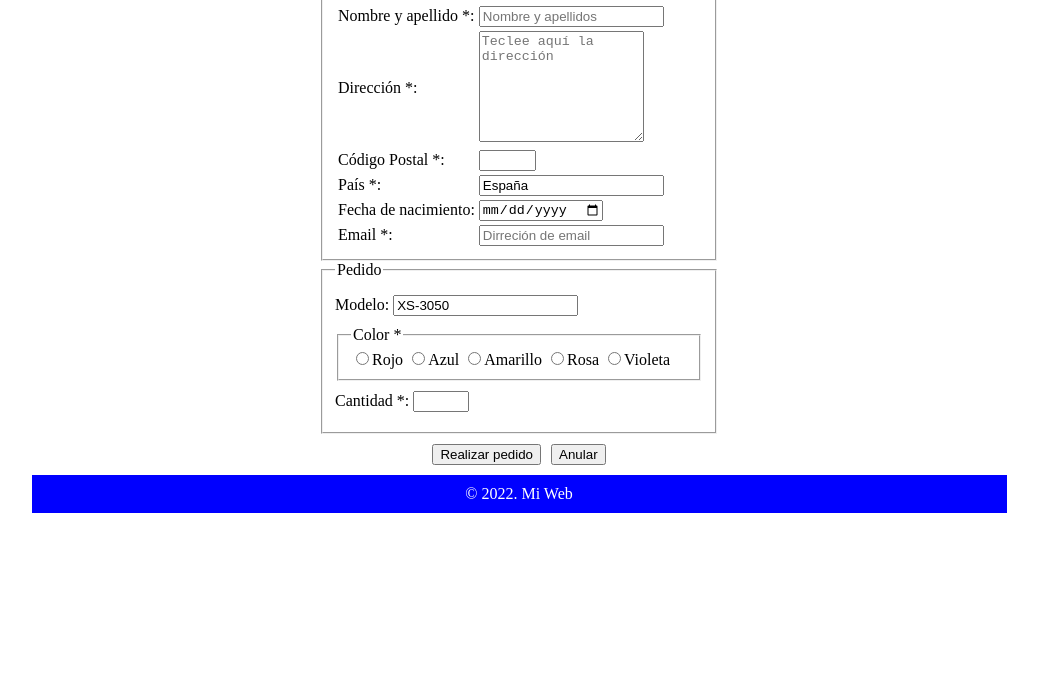
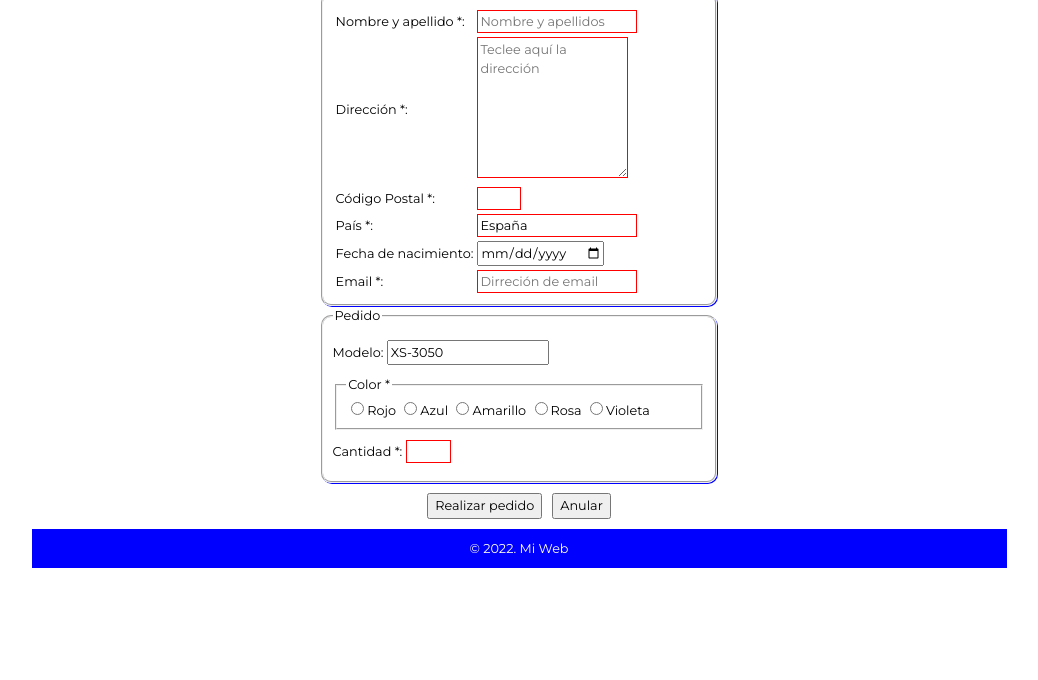
Before and after one commit to maximka76667/tag-practice, a website: page index.html in a window 1280 px wide. Shown: the part 120-800 px from the top of the page, without its empty margins (121-1159 px from the left). Drawn offline with Linux system fonts and the light colour scheme.

Commit message:
complete practice 2 (CSS)

```diff
--- a/index.html
+++ b/index.html
@@ -21,27 +21,27 @@
                     <legend>Cliente</legend>
                     <table>
                         <tr>
-                            <td>Nombre y apellido <span>*</span>:</td>
+                            <td><span class="required">Nombre y apellido</span>:</td>
                             <td>
                                 <input type="text" name="nombre" placeholder="Nombre y apellidos" required />
                             </td>
                         </tr>
                         <tr>
-                            <td>Dirección <span>*</span>:</td>
+                            <td><span class="required">Dirección</span>:</td>
                             <td>
                                 <textarea name="direccion" cols="18" rows="7" placeholder="Teclee aquí la dirección"
                                     required></textarea>
                             </td>
                         </tr>
                         <tr>
-                            <td>Código Postal <span>*</span>:</td>
+                            <td><span class="required">Código Postal</span>:</td>
                             <td>
                                 <input type="text" name="cp" maxlength="5" size="4"
                                     title="Teclee un codigo de 5 digitos" required />
                             </td>
                         </tr>
                         <tr>
-                            <td>País <span>*</span>:</td>
+                            <td><span class="required">País</span>:</td>
                             <td>
                                 <input type="text" list="paises" name="pais" value="España" required>
                                 <datalist id="paises">
@@ -57,24 +57,24 @@
                             <td><input type="date" name="fecha-nacimiento"></td>
                         </tr>
                         <tr>
-                            <td>Email <span>*</span>:</td>
+                            <td><span class="required">Email</span>:</td>
                             <td><input type="email" name="email" placeholder="Dirreción de email" required></td>
                         </tr>
                     </table>
                 </fieldset>
-                <fieldset>
+                <fieldset class="form__fieldset">
                     <legend>Pedido</legend>
                     <p class="form__row">Modelo: <input name="model" value="XS-3050" type="text" readonly></p>
                     <fieldset>
-                        <legend>Color <span>*</span></legend>
+                        <legend><span class="required">Color</span></legend>
                         <label><input name="color" value="rojo" type="radio" required>Rojo</label>
                         <label><input name="color" value="azul" type="radio">Azul</label>
                         <label><input name="color" value="amarillo" type="radio">Amarillo</label>
                         <label><input name="color" value="rosa" type="radio">Rosa</label>
                         <label><input name="color" value="voileta" type="radio">Violeta</label>
                     </fieldset>
-                    <p class="form__row">Cantidad <span>*</span>: <input type="number" name="cantidad" min="1" max="99"
-                            required></p>
+                    <p class="form__row"><span class="required">Cantidad</span>: <input type="number" name="cantidad"
+                            min="1" max="99" required></p>
                 </fieldset>
                 <div class="form__buttons">
                     <button class="form__submit-button" type="submit">Realizar pedido</button>
--- /dev/null
+++ b/reset.css
@@ -0,0 +1,74 @@
+/* Box sizing rules */
+*,
+*::before,
+*::after {
+  box-sizing: border-box;
+}
+
+/* Remove default margin */
+body,
+h1,
+h2,
+h3,
+h4,
+p,
+figure,
+blockquote,
+dl,
+dd {
+  margin: 0;
+}
+
+/* Remove list styles on ul, ol elements with a list role, which suggests default styling will be removed */
+ul[role='list'],
+ol[role='list'] {
+  list-style: none;
+}
+
+/* Set core root defaults */
+html:focus-within {
+  scroll-behavior: smooth;
+}
+
+/* Set core body defaults */
+body {
+  min-height: 100vh;
+  text-rendering: optimizeSpeed;
+  line-height: 1.5;
+}
+
+/* A elements that don't have a class get default styles */
+a:not([class]) {
+  text-decoration-skip-ink: auto;
+}
+
+/* Make images easier to work with */
+img,
+picture {
+  max-width: 100%;
+  display: block;
+}
+
+/* Inherit fonts for inputs and buttons */
+input,
+button,
+textarea,
+select {
+  font: inherit;
+}
+
+/* Remove all animations, transitions and smooth scroll for people that prefer not to see them */
+@media (prefers-reduced-motion: reduce) {
+  html:focus-within {
+   scroll-behavior: auto;
+  }
+
+  *,
+  *::before,
+  *::after {
+    animation-duration: 0.01ms !important;
+    animation-iteration-count: 1 !important;
+    transition-duration: 0.01ms !important;
+    scroll-behavior: auto !important;
+  }
+}
--- a/style.css
+++ b/style.css
@@ -1,6 +1,11 @@
+@import url(./reset.css);
+@import url('https://fonts.googleapis.com/css2?family=Montserrat:wght@300;400;500;700;900&display=swap');
+
 .content {
     width: 975px;
     margin: 0 auto;
+    font-family: 'Montserrat', sans-serif;
+    font-size: 0.8em;
 }
 
 .header {
@@ -22,10 +27,25 @@
     text-align: center;
     font-size: 30px;
     margin: 5px 0;
+    text-shadow: 1px 1px 0 #eee;
+}
+
+.form__fieldset {
+    border-radius: 10px;
+    box-shadow: 1px 1px 0 blue;
+}
+
+.required:after {
+    content: ' *';
 }
 
 .form__row {
     margin: 10px 0;
+}
+
+input[required],
+textarea[required] {
+    border: 1px solid red;
 }
 
 .form__buttons {
```
